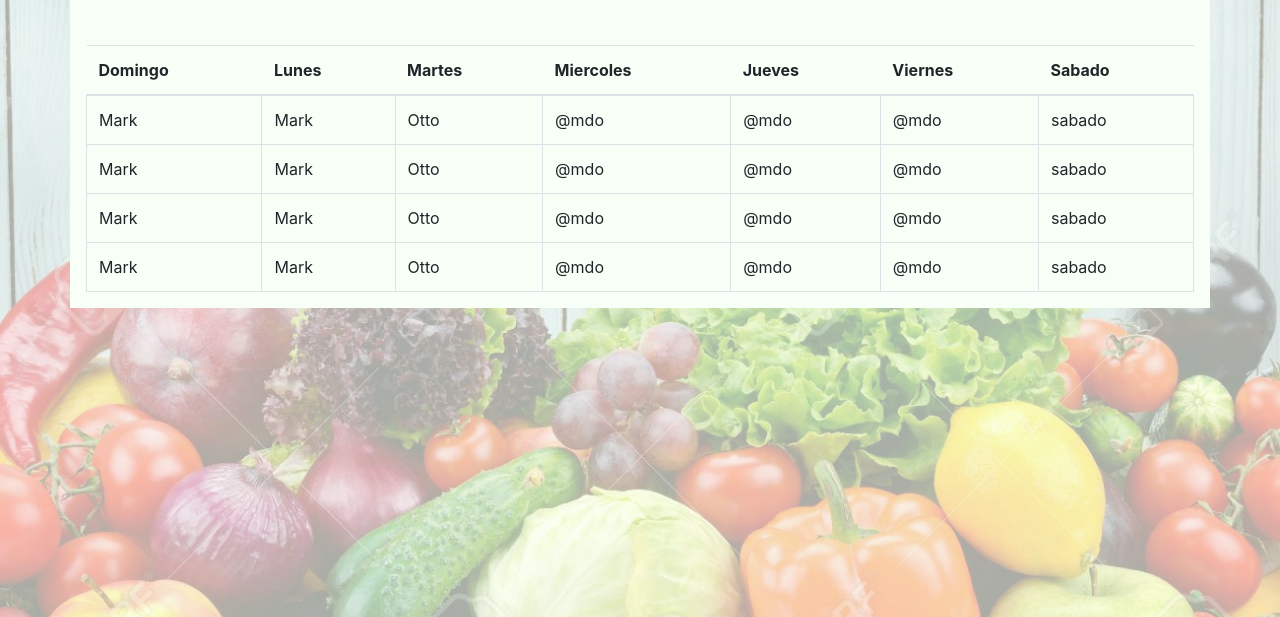
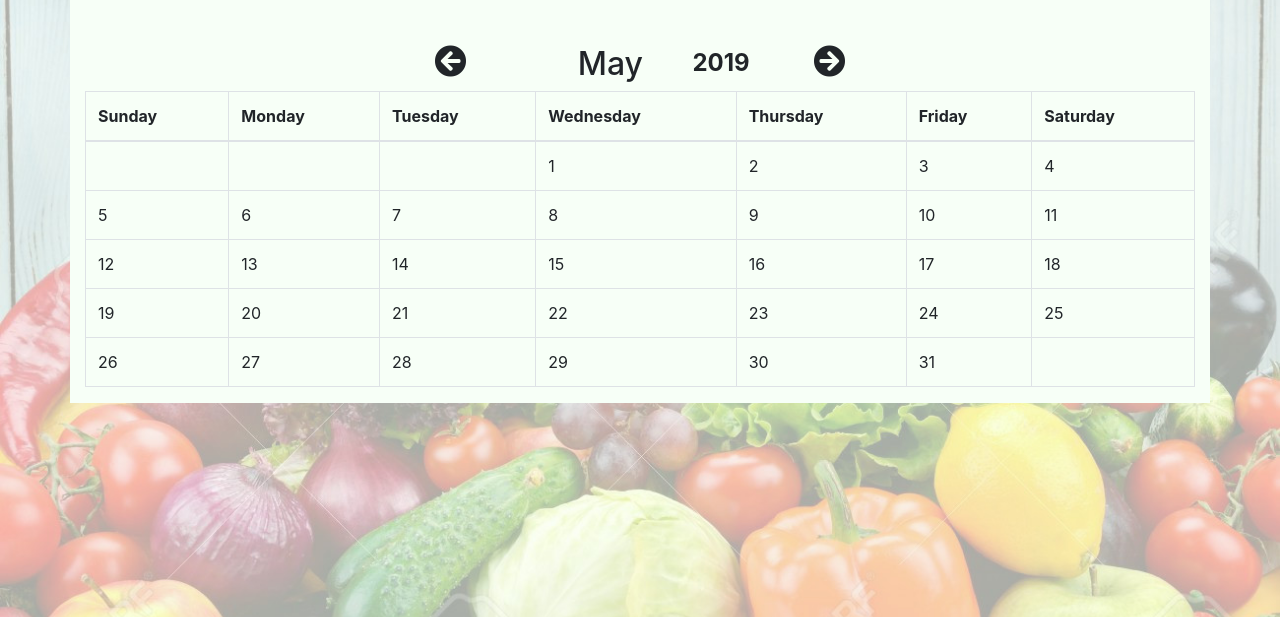
Before and after one commit to baquex/foodjournal, a React app in the folder client/: page /calendar in a window 1280 px wide. Shown: the part 183-800 px from the top of the page. Built offline with nearby package versions, Linux system fonts and the light colour scheme.

Commit message:
meged old calendar into new app

```diff
--- a/client/public/index.html
+++ b/client/public/index.html
@@ -4,6 +4,8 @@
     <meta charset="utf-8">
     <meta name="viewport" content="width=device-width, initial-scale=1, shrink-to-fit=no">
     <meta name="theme-color" content="#000000">
+    <link rel="stylesheet" href="https://use.fontawesome.com/releases/v5.5.0/css/all.css" integrity="sha384-B4dIYHKNBt8Bc12p+WXckhzcICo0wtJAoU8YZTY5qE0Id1GSseTk6S+L3BlXeVIU" crossorigin="anonymous">
+
     <!--
       manifest.json provides metadata used when your web app is added to the
       homescreen on Android. See https://developers.google.com/web/fundamentals/engage-and-retain/web-app-manifest/
--- a/client/src/components/calendar/Calendar.js
+++ b/client/src/components/calendar/Calendar.js
@@ -1,8 +1,125 @@
-import React from 'react';
+import React, {Component} from 'react';
 import Day from '../day/day';
+import { Table } from 'reactstrap';
 import {Link} from 'react-router-dom';
+import '../../css/calendar.css'
 
-const Calendar = () => (
+class Calendar extends Component {
+	constructor(props){
+		super(props);
+
+		this.state = {
+			meses: [
+				"January",
+				"February",
+				"March",
+				"April",
+				"May",
+				"June",
+				"July",
+				"August",
+				"September",
+				"October",
+				"November",
+				"December"
+			],
+			date:'',
+			mesActual:'',
+			yr:'',
+			firstDayPosition:'',
+			daysInMonth:'',
+			mes: []
+		};
+	}
+
+	componentDidMount(){
+		let date = new Date();
+		let mesActual = date.getMonth(); //11
+		let yr = date.getFullYear();
+		let firstDayPosition = new Date(yr,mesActual,0).getDay(); // 0 = Monday
+		let daysInMonth = 32 - new Date(yr,mesActual,32).getDate(); //either 30 or 31
+
+		this.setState({
+			mesActual: mesActual,
+			yr: yr,
+			firstDayPosition: firstDayPosition,
+			daysInMonth: daysInMonth
+		},this.fillMonth);
+
+	}
+
+	myalert(){
+		alert("clicked!")
+	}
+
+
+	fillMonth() {
+		let semana = [];
+		let mes = [];
+		let daysCount = 1;
+		let fdp = this.state.firstDayPosition; // 0 = Monday
+		let daysInMonth = this.state.daysInMonth; //either 30 or 31
+
+
+		if (fdp === 6) fdp = -1;
+
+		for (let i=0;i< (daysInMonth + fdp +1);i++){
+			if (i <= fdp)
+				semana.push(<td key={i} onClick={this.myalert}></td>)
+			else {
+					semana.push(<td key={i} onClick={this.myalert}>{daysCount}</td>)
+					daysCount++;
+				}
+		}
+
+		for (let x = 0; x<semana.length; x+=7){
+			mes.push(
+				<tr key={100+x}>
+					{semana[x]}
+					{semana[x+1]}
+					{semana[x+2]}
+					{semana[x+3]}
+					{semana[x+4]}
+					{semana[x+5]}
+					{semana[x+6]}
+				</tr>
+			)
+		}
+
+		 this.setState({mes:[...mes]})
+
+		return mes
+	}
+
+	changeMonth(direction){
+		let dir = direction;
+		let mesActual = this.state.mesActual;
+		let yr = this.state.yr;
+
+		if (dir === 'left'){
+			if (this.state.mesActual === 0)
+				this.setState({mesActual: 11, yr: yr-1},calc_fdp_dim)
+			else
+				this.setState({mesActual: mesActual-1},calc_fdp_dim)
+		}
+		else if (dir === 'right'){
+			if (this.state.mesActual === 11)
+				this.setState({mesActual: 0, yr: yr+1},calc_fdp_dim)
+			else
+				this.setState({mesActual: mesActual+1},calc_fdp_dim)
+		}
+
+
+		function calc_fdp_dim (){
+			let fdp = new Date(this.state.yr,this.state.mesActual,0).getDay(); // 0 = Monday
+			let daysInMonth = 32 - new Date(this.state.yr,this.state.mesActual,32).getDate(); //either 30 or 31
+			this.setState({firstDayPosition: fdp, daysInMonth: daysInMonth},this.fillMonth);
+		}
+	}
+
+	render(){
+
+	return(
       <div className="container main-container mt-4">
       <div className="row">
         <div className="col-12">
@@ -27,28 +144,42 @@ const Calendar = () => (
           </ul>
         </div>
       </div>
-  <div className="row my-5 px-3">
-    <table className="table">
+      <div className="row mt-5">
+        <div className="col-12 d-flex justify-content-center">
+          <i className="fas fa-arrow-circle-left arrows" onClick={()=>this.changeMonth('left')}></i>
+          <h2 className="text-center d-inline-block mes-arrows">{this.state.meses[this.state.mesActual]}</h2>
+          <span className="yr-nxt-to-month">{this.state.yr}</span>
+          <i className="fas fa-arrow-circle-right arrows" onClick={()=>this.changeMonth('right')}></i>
+        </div>
+      </div>
+      <div className="row">
+        <div className="col-12">
+          <div className="row">
+            <div className="col-12">
+              <Table bordered>
                 <thead>
                   <tr>
-          <th scope="col">Domingo</th>
-          <th scope="col">Lunes</th>
-          <th scope="col">Martes</th>
-          <th scope="col">Miercoles</th>
-          <th scope="col">Jueves</th>
-          <th scope="col">Viernes</th>
-          <th scope="col">Sabado</th>
+                    <th>Sunday</th>
+                    <th>Monday</th>
+                    <th>Tuesday</th>
+                    <th>Wednesday</th>
+                    <th>Thursday</th>
+                    <th>Friday</th>
+                    <th>Saturday</th>
                   </tr>
                 </thead>
-      <tbody className="table-bordered">
-          <Day />
-          <Day />
-          <Day />
-          <Day />
+                <tbody>
+                  {
+                    this.state.mes
+                  }
                 </tbody>
-    </table>
+              </Table>
+            </div>
+          </div>
+        </div>
       </div>
     </div>
     )
+  }}
 
 export default Calendar;
--- /dev/null
+++ b/client/src/css/calendar.css
@@ -0,0 +1,17 @@
+.arrows {
+  font-size: 2em;
+  margin: 0 2em 0 2em; }
+
+.mes-arrows {
+  width: 160px;
+  margin-right: 2px;
+}
+
+.yr-nxt-to-month{
+  font-size: 1.5em;
+  margin: 0;
+  font-weight: bold;
+}
+
+td:hover {
+  background: lightgreen; }
```
Lines whose indentation alone changed are shown as unchanged.
